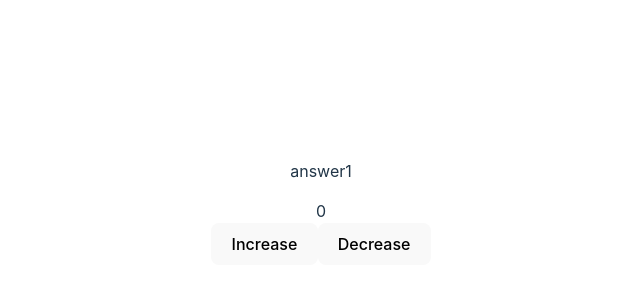
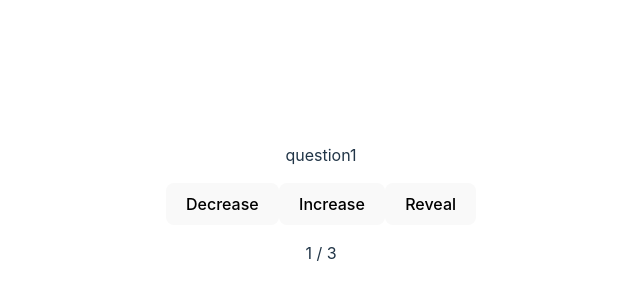
Before and after one commit to johnportin/flashcards, a React (Vite) app: page / in a window 1280 px wide. Shown: the part 196-496 px from the top of the page, without its empty margins (319-959 px from the left). Built offline with nearby package versions, Linux system fonts and the light colour scheme.

Commit message:
Factor our History component.

```diff
--- a/src/Controls.jsx
+++ b/src/Controls.jsx
@@ -1,13 +1,12 @@
 import './Controls.css';
 
-export default function Controls({index, forward, backward }) {
+export default function Controls({index, forward, backward, handleRevealClick }) {
+
     return (
         <>
-            <div>
-                {index}
-            </div>
+            <button onClick={backward}> Decrease </button>
             <button onClick={forward}> Increase </button>
-            <button onClick={backward}> Decrease </button>
+            <button onClick={handleRevealClick}>Reveal</button>
         </>
     );
 }
--- a/src/Dashboard.jsx
+++ b/src/Dashboard.jsx
@@ -1,23 +1,37 @@
 import './Dashboard.css';
 import { useState } from 'react';
+import Controls from './Controls.jsx';
 import Flashcard from './Flashcard.jsx';
-import Controls from './Controls.jsx';
+import History from './History.jsx';
 
 export default function Dashboard() {
     const [index, setIndex] = useState(0);
+    const [isRevealed, setIsRevealed] = useState(false);
+
      // Create array of Flashcard components from data
     const flashcards = [];
     data.forEach((datum) => {
-    flashcards.push(<Flashcard>{datum}</Flashcard>)
+    flashcards.push(<Flashcard show={isRevealed}>{datum}</Flashcard>)
     });
 
     function onForwardClick() {
         setIndex((((index + 1) % data.length) + data.length) % data.length);
+        handleReset();
     };
 
     function onBackwardClick() {
         setIndex((((index - 1) % data.length) + data.length) % data.length);
+        handleReset();
     };
+
+    function handleRevealClick() {
+        setIsRevealed(!isRevealed);
+        console.log('changing reveal');
+    }
+
+    function handleReset() {
+        setIsRevealed(false);
+    }
 
     return (
         <>
@@ -26,6 +40,11 @@ export default function Dashboard() {
                 index={index}
                 forward={onForwardClick}
                 backward={onBackwardClick}
+                handleRevealClick={handleRevealClick}
+            />
+            <History
+                data={data}
+                index={index}
             />
         </>
     );
@@ -35,16 +54,16 @@ const data = [
     {
         question: 'question1',
         answer: 'answer1',
-        revealed: true
+        seen: false
     },
     {
         question: 'question2',
         answer: 'answer2',
-        revealed: false
+        seen: false
     },
     {
         question: 'question3',
         answer: 'answer3',
-        revealed: true
+        seen: true
     }
   ]
--- a/src/Flashcard.jsx
+++ b/src/Flashcard.jsx
@@ -1,9 +1,8 @@
 import './Flashcard.css';
 import { useState } from 'react';
 
-export default function Flashcard({ children }) {
-    const [isRevealed, setIsRevealed] = useState(children.revealed);
+export default function Flashcard({ show, children }) {
     return (
-        isRevealed ? <p>{children.answer}</p> : <p>{children.question}</p>
+        show ? <p>{children.answer}</p> : <p>{children.question}</p>
     );
 }
--- /dev/null
+++ b/src/History.jsx
@@ -0,0 +1,11 @@
+
+
+export default function History({ index, data }) {
+
+
+    return (
+        <div>
+            <p> {index + 1} / {data.length} </p>
+        </div>
+    );
+}
```
